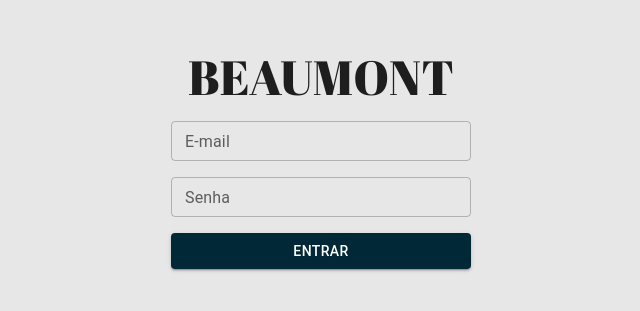
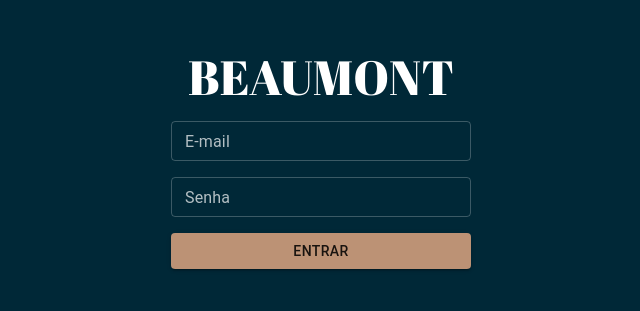
Before and after one commit to bruno-adf/beaumont-client, a React (Create React App) app: page /login in a window 1280 px wide. Shown: the part 241-552 px from the top of the page, without its empty margins (319-959 px from the left). Built offline with nearby package versions, Linux system fonts and the light colour scheme.

Commit message:
theme and ui updates

```diff
--- a/src/App.js
+++ b/src/App.js
@@ -1,12 +1,14 @@
 import { BrowserRouter, Routes, Route, Navigate } from 'react-router-dom'
-import { Box } from '@mui/material'
+import { Box, ThemeProvider } from '@mui/material'
+import { theme } from 'theme'
 import LoginPage from 'pages/login/Index.jsx'
 import Dashboard from 'pages/dashboard/index.jsx'
 import ProjectView from 'pages/projectView/index.jsx'
 import 'dayjs/locale/pt-br'
 
 const App = () => (
-  <Box sx={{ bgcolor: 'background.default', height: '100%', width: '100%'}} className="App" >
+  <ThemeProvider theme={theme}>
+    <Box sx={{ bgcolor: 'background.default', height: '100%', width: '100%' }} className="App" >
       <BrowserRouter>
         <Routes>
           <Route path='/' element={<Navigate to='/login' />} />
@@ -16,6 +18,7 @@ const App = () => (
         </Routes>
       </BrowserRouter>
     </Box>
+  </ThemeProvider>
 );
 
 export default App;
--- a/src/components/NavBar.jsx
+++ b/src/components/NavBar.jsx
@@ -34,6 +34,7 @@ function NavBar(props) {
 
     const handleMode = () => {
         store.dispatch(darkMode())
+        console.log('alternado')
     }
 
     const handleDelete = async () => {
--- a/src/index.js
+++ b/src/index.js
@@ -4,33 +4,15 @@ import App from './App';
 import { store } from './state/store.js'
 import { Provider } from 'react-redux'
 import CssBaseline from '@mui/material/CssBaseline';
-import { createTheme, ThemeProvider } from '@mui/material';
 import { Toaster } from 'sonner'
-
-const darkMode = store.getState().data.darkMode
-
-const theme = createTheme({
-  palette: {
-    mode: darkMode ? 'dark' : 'light',
-    primary: {
-      main: '#002837',
-      dark: '#BC9275'
-    },
-    background: {
-      default: '#E7E7E7',
-    }
-  }
-})
 
 const root = ReactDOM.createRoot(document.getElementById('root'));
 root.render(
   <React.StrictMode>
     <Provider store={store}>
       <CssBaseline>
-        <ThemeProvider theme={theme}>
-          <Toaster/>
-          <App />
-        </ThemeProvider>
+        <Toaster />
+        <App />
       </CssBaseline>
     </Provider>
   </React.StrictMode>
--- a/src/pages/dashboard/ListItem.jsx
+++ b/src/pages/dashboard/ListItem.jsx
@@ -31,7 +31,7 @@ function ListItem({ data }) {
             {small ? (
             <Grid container>
                 <Grid item xs={6}>
-                    <Stack direction={'column'} justifyContent={'space-between'} sx={{height: '100%'}}>
+                    <Stack direction={'column'} justifyContent={'space-evenly'} sx={{height: '100%'}}>
                         <Typography fontWeight={'Bold'}>
                             {data.dadosCliente.nome}
                         </Typography>
@@ -41,12 +41,12 @@ function ListItem({ data }) {
                 <Divider color='white' orientation='vertical' flexItem sx={{ mx: '15px', height: '80px', alignSelf: 'center' }} />
                 <Grid item>
                     <Stack>
-                        <Typography fontSize={'small'}>Inicio:</Typography>
                         <Typography fontSize={'small'}>{data.dadosProjeto.inicio ? dayjs(data.dadosProjeto.inicio).format('DD/MM/YYYY') : '---'}</Typography>
+                        <Typography fontSize={'small'} color={'grey'}>Inicio</Typography>
                     </Stack>
                     <Stack>
-                        <Typography fontSize={'small'}>Entrega:</Typography>
                         <Typography fontSize={'small'}>{data.dadosProjeto.entrega ? dayjs(data.dadosProjeto.entrega).format('DD/MM/YYYY') : '---'}</Typography>
+                        <Typography fontSize={'small'} color={'grey'}>Entrega</Typography>
                     </Stack>
                 </Grid>
             </Grid>
--- a/src/pages/dashboard/index.jsx
+++ b/src/pages/dashboard/index.jsx
@@ -1,11 +1,12 @@
-import React, { useEffect } from 'react'
+import React, { useEffect, useState } from 'react'
 import { useSelector, useDispatch } from 'react-redux'
 import { Navigate } from 'react-router-dom'
-import { Container, Typography, Grid, Divider, Skeleton, Stack, useMediaQuery, useTheme } from '@mui/material'
+import { Container, Skeleton, Stack, useMediaQuery, useTheme, Box, Tabs, Tab, TabPanel, IconButton } from '@mui/material'
 import ListItem from './ListItem'
 import NavBar from 'components/NavBar'
 import { getProjetos } from 'api/projetos'
 import { clear } from 'state/dataSlice'
+import { FaFilter } from 'react-icons/fa'
 
 function Index() {
 
@@ -24,8 +25,24 @@ function Index() {
   // eslint-disable-next-line react-hooks/exhaustive-deps
   }, [])
 
+  const [tab, setTab] = useState(0)
+
+  const handleChange = (event, newValue) => {
+    setTab(newValue)
+  }
+
+  const TabSection = (props) => {
+    const { index, value, children } = props
+
+    return (
+      <div hidden={index !== value}>
+        {children}
+      </div>
+    )
+  }
+
   return isAuth === false ? <Navigate to='/login' /> : (
-    <Container sx={{ bgcolor: 'background.default', py: small ? 10 : 15, height: '100vh' }}>
+    <Container sx={{ bgcolor: 'background.default', py: 10, height: '100vh' }}>
       <NavBar create>
         {/* <Container sx={{
           width: '100%',
@@ -66,6 +83,16 @@ function Index() {
           </Grid>
         </Container> */}
       </NavBar>
+      <Stack justifyContent={'space-between'} direction={'row'} sx={{borderBottom: 1, borderColor: 'divider', mb: 2}}>
+        <Tabs value={tab} onChange={handleChange}>
+          <Tab label='Projetos'/>
+          <Tab label='Seus projetos'/>
+        </Tabs>
+        <IconButton color='primary' size='small'>
+          <FaFilter/>
+        </IconButton>
+      </Stack>
+      <TabSection index={0} value={tab}>
         {list ? list.map((project, key) => (
           <ListItem key={key} data={project} />
         )) : (
@@ -75,6 +102,10 @@ function Index() {
             <Skeleton sx={{ opacity: 0.3 }} variant="rounded" width={'100%'} height={small ? 58.84 : 114}></Skeleton>
           </Stack>
         )}
+      </TabSection>
+      <TabSection index={1} value={tab}>
+          aaa
+      </TabSection>
     </Container>
   )
 }
--- a/src/state/dataSlice.js
+++ b/src/state/dataSlice.js
@@ -21,6 +21,7 @@ export const dataSlice = createSlice({
         },
         darkMode: (state) => {
             state.dark = !state.dark
+            console.log(state.dark)
         }
     }
 });
--- /dev/null
+++ b/src/theme/index.js
@@ -0,0 +1,16 @@
+import { createTheme } from '@mui/material'
+
+export const theme = createTheme({
+    palette: {
+      mode: 'dark',
+      primary: {
+        main: '#BC9275',
+        dark: '#BC9275'
+      },
+      background: {
+        default: '#002837',
+        dark: '#002837',
+        paper: '#002837'
+      }
+    }
+  })
```
Lines whose indentation alone changed are shown as unchanged.
